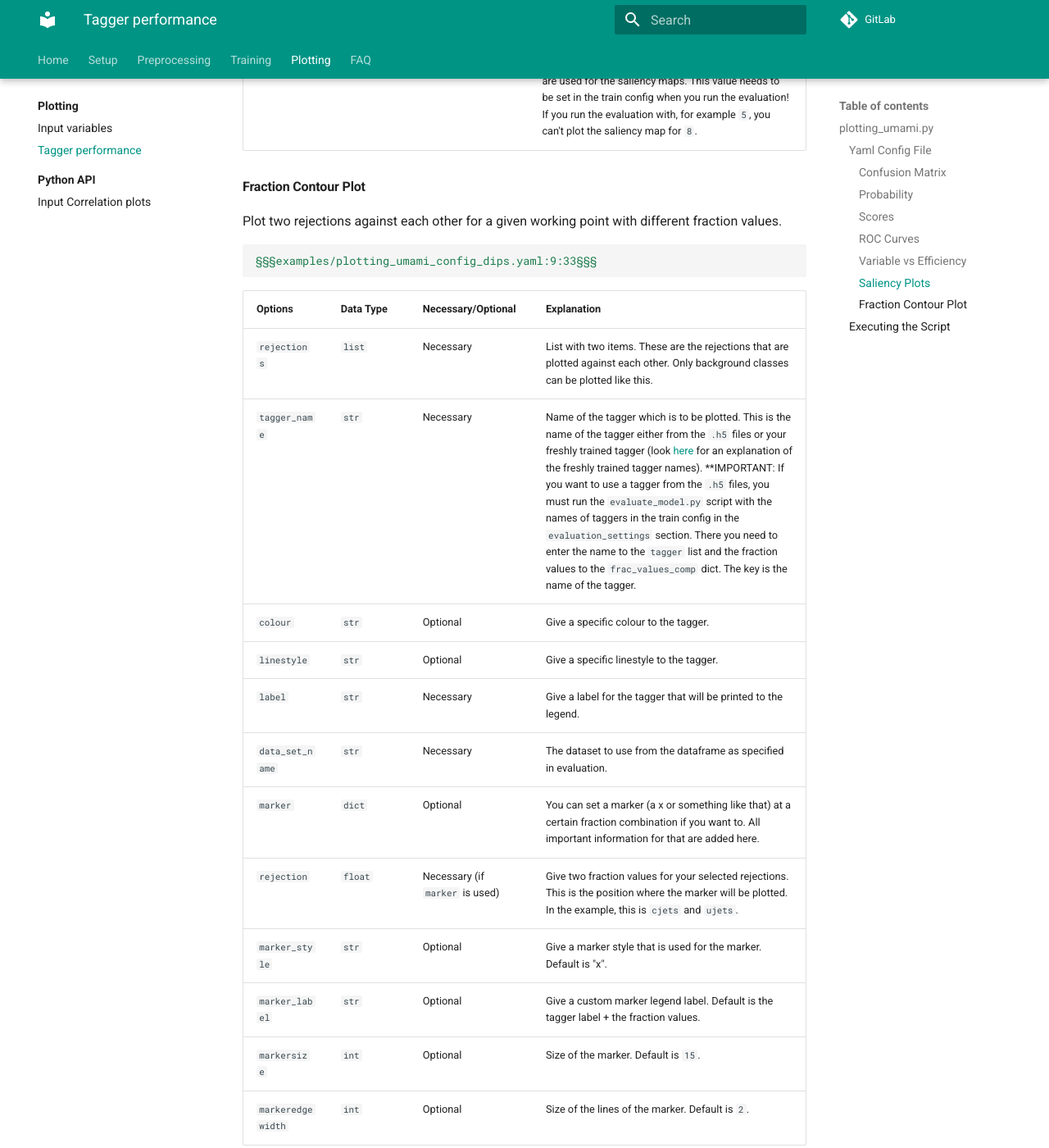
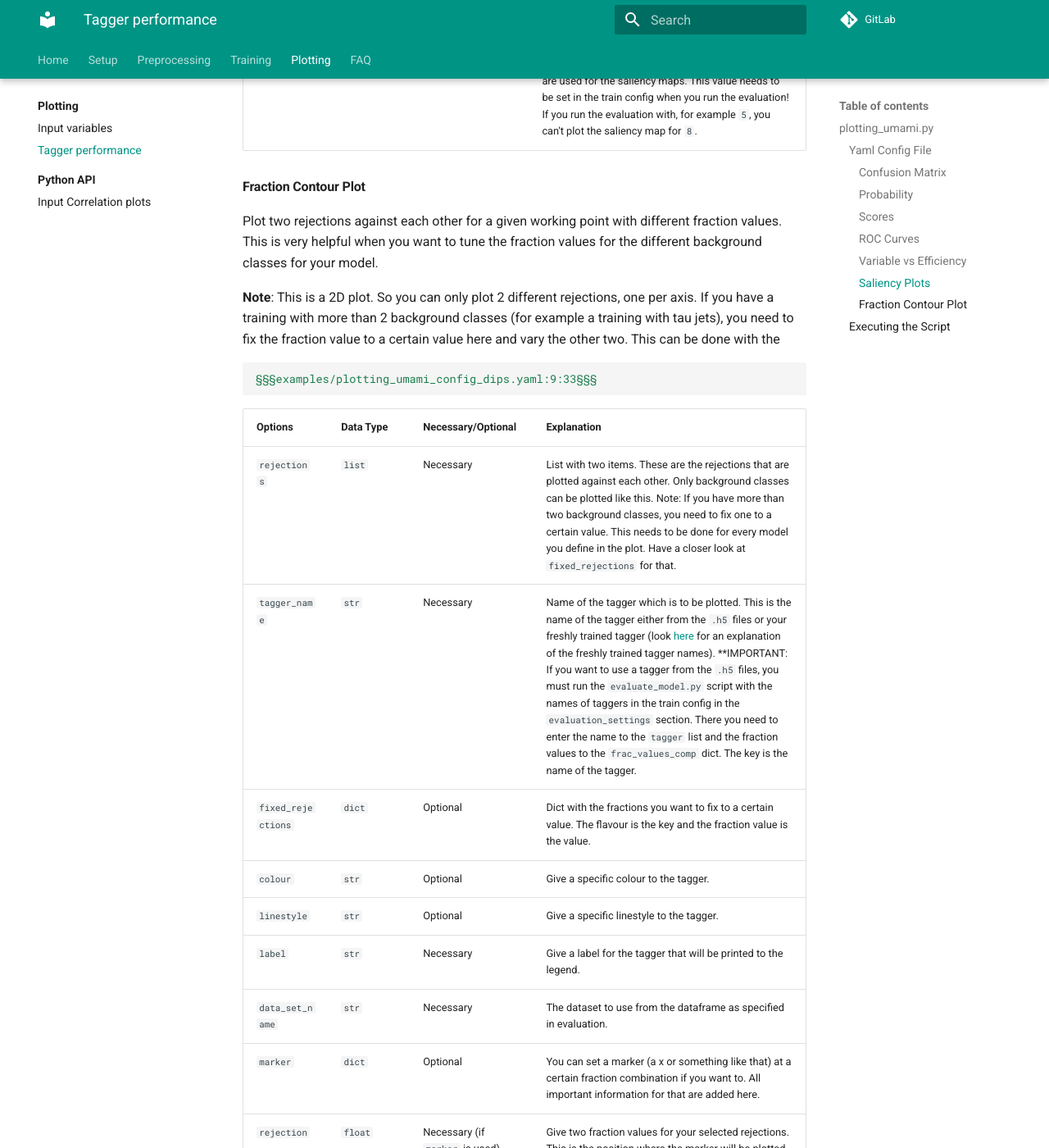
Before and after one commit to umami-hep/umami, an MkDocs documentation site: the page built from docs/plotting/plotting_umami.md, in a window 1280 px wide and 1400 px high, scrolled down 7130 px. Shown: the whole window at 82% size. Built offline with MkDocs 1.6.1 and Material for MkDocs 9.7.7, drawn with Linux system fonts in a browser that asks for light colours.

Commit message:
Adding more docs for fraction contour plots

````diff
--- a/docs/plotting/plotting_umami.md
+++ b/docs/plotting/plotting_umami.md
@@ -147,7 +147,9 @@ To evaluate the impact of the track variables to the final b-tagging discriminan
 | `nFixedTrks` | `int` | Necessary | The saliency maps can only be calculated for jets with a fixed number of tracks. This number of tracks can be set with this parameter. For example, if this value is `8`, than only jets which have exactly 8 tracks are used for the saliency maps. This value needs to be set in the train config when you run the evaluation! If you run the evaluation with, for example `5`, you can't plot the saliency map for `8`. |
 
 #### Fraction Contour Plot
-Plot two rejections against each other for a given working point with different fraction values.
+Plot two rejections against each other for a given working point with different fraction values. This is very helpful when you want to tune the fraction values for the different background classes for your model.
+
+**Note**: This is a 2D plot. So you can only plot 2 different rejections, one per axis. If you have a training with more than 2 background classes (for example a training with tau jets), you need to fix the fraction value to a certain value here and vary the other two. This can be done with the
 
 ```yaml
 §§§examples/plotting_umami_config_dips.yaml:9:33§§§
@@ -155,8 +157,9 @@ Plot two rejections against each other for a given working point with different
 
 | Options | Data Type | Necessary/Optional | Explanation |
 |---------|-----------|--------------------|-------------|
-| `rejections` | `list` | Necessary | List with two items. These are the rejections that are plotted against each other. Only background classes can be plotted like this. |
+| `rejections` | `list` | Necessary | List with two items. These are the rejections that are plotted against each other. Only background classes can be plotted like this. Note: If you have more than two background classes, you need to fix one to a certain value. This needs to be done for every model you define in the plot. Have a closer look at `fixed_rejections` for that. |
 | `tagger_name` | `str` | Necessary | Name of the tagger which is to be plotted. This is the name of the tagger either from the `.h5` files or your freshly trained tagger (look [here](https://umami-docs.web.cern.ch/plotting/plotting_umami/#yaml-config-file) for an explanation of the freshly trained tagger names). **IMPORTANT: If you want to use a tagger from the `.h5` files, you must run the `evaluate_model.py` script with the names of taggers in the train config in the `evaluation_settings` section. There you need to enter the name to the `tagger` list and the fraction values to the `frac_values_comp` dict. The key is the name of the tagger. |
+| `fixed_rejections` | `dict` | Optional | Dict with the fractions you want to fix to a certain value. The flavour is the key and the fraction value is the value. |
 | `colour` | `str` | Optional | Give a specific colour to the tagger. |
 | `linestyle` | `str` | Optional | Give a specific linestyle to the tagger. |
 | `label` | `str` | Necessary | Give a label for the tagger that will be printed to the legend. |
````
Also changed, not shown: changelog.md (+1 -0 lines).
